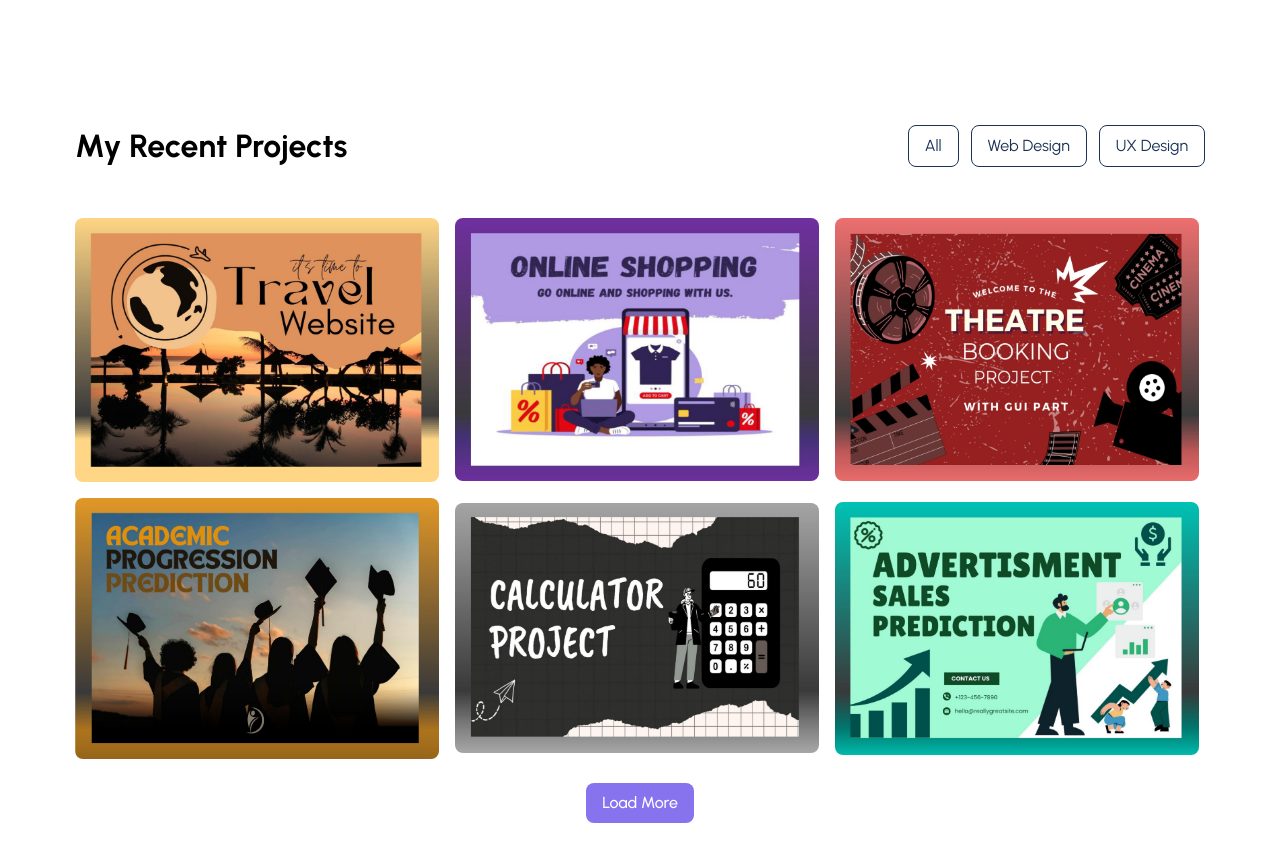
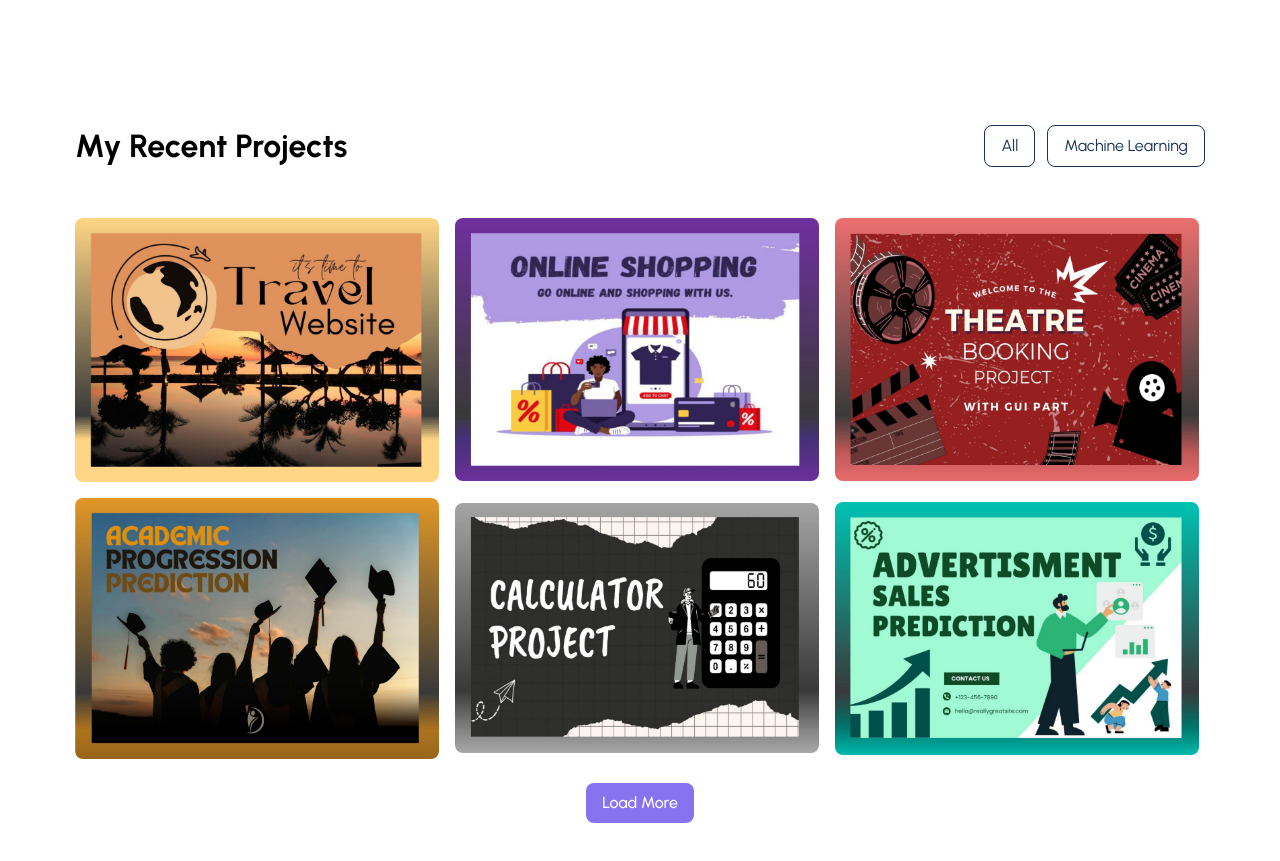
Before and after one commit to MithuChandran/portfolio-react, a React (Create React App) app: page / in a window 1280 px wide. Shown: the part 2620-3481 px from the top of the page. Built offline with nearby package versions, Linux system fonts and the light colour scheme.

Commit message:
Update portfolio filter for Machine Learning category

```diff
--- a/src/components/UI/Portfolio.jsx
+++ b/src/components/UI/Portfolio.jsx
@@ -22,14 +22,10 @@ const Portfolio = () => {
     if (selectTab === "all") {
       setPortfolios(data);
     }
-    if (selectTab === "web-design") {
+    if (selectTab === "Machine Learning") {
       const filteredData = data.filter(
-        (item) => item.category === "Web Design"
+        (item) => item.category === "Machine Learning"
       );
-      setPortfolios(filteredData);
-    }
-    if (selectTab === "ux-design") {
-      const filteredData = data.filter((item) => item.category === "Ux");
       setPortfolios(filteredData);
     }
   }, [selectTab]);
@@ -52,16 +48,10 @@ const Portfolio = () => {
               All
             </button>
             <button
-              onClick={() => setSelectTab("web-design")}
+              onClick={() => setSelectTab("Machine Learning")}
               className="text-smallTextColor border border-solid border-smallTextColor py-2 px-4 rounded-[8px]"
             >
-              Web Design
-            </button>
-            <button
-              onClick={() => setSelectTab("ux-design")}
-              className="text-smallTextColor border border-solid border-smallTextColor py-2 px-4 rounded-[8px]"
-            >
-              UX Design
+              Machine Learning
             </button>
           </div>
         </div>
```
